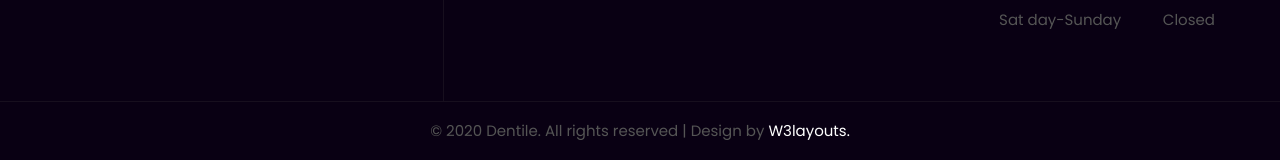
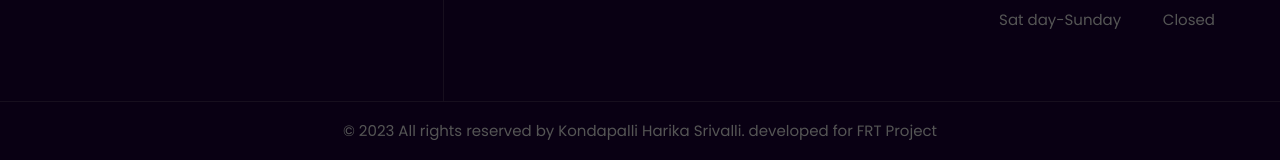
Before and after one commit to 20a31a0579/project18, a plain HTML site: page services.html in a window 1280 px wide. Shown: the part 3420-3580 px from the top of the page. Drawn offline with Linux system fonts and the light colour scheme.

Commit message:
Update services.html

```diff
--- a/services.html
+++ b/services.html
@@ -1,7 +1,3 @@
-<!--
-Author: W3layouts
-Author URL: http://w3layouts.com
--->
 <!doctype html>
 <html lang="zxx">
 
@@ -417,8 +413,7 @@ Author URL: http://w3layouts.com
 			</div>
 		</div>
 		<div class="cpy-right py-3">
-			<p class="text-center">© 2020 Dentile. All rights reserved | Design by
-				<a href="http://w3layouts.com"> W3layouts.</a>
+			<p class="text-center">© 2023 All rights reserved by Kondapalli Harika Srivalli. developed for FRT Project</a>
 			</p>
 		</div>
 		<!-- move top -->
```
